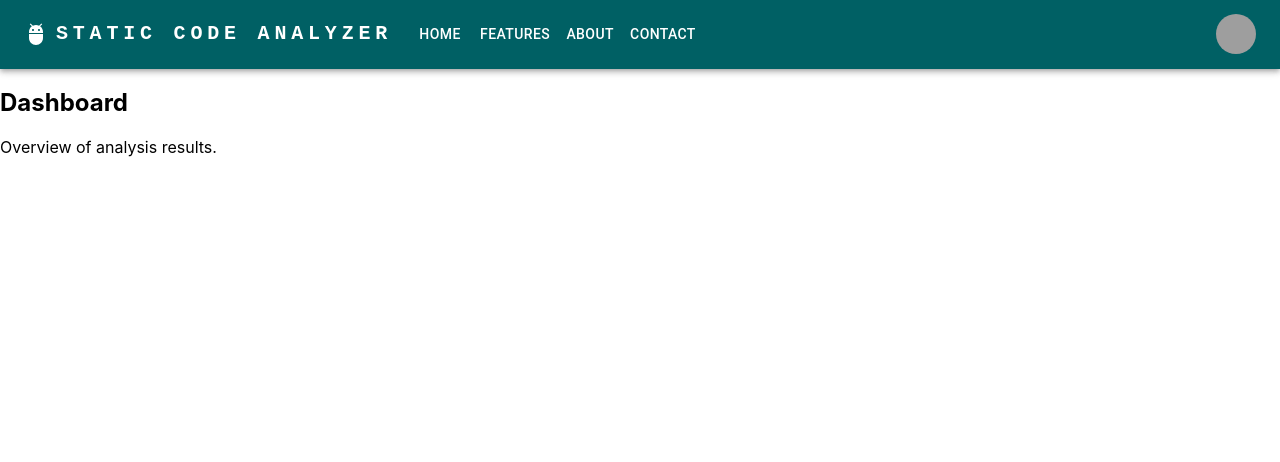
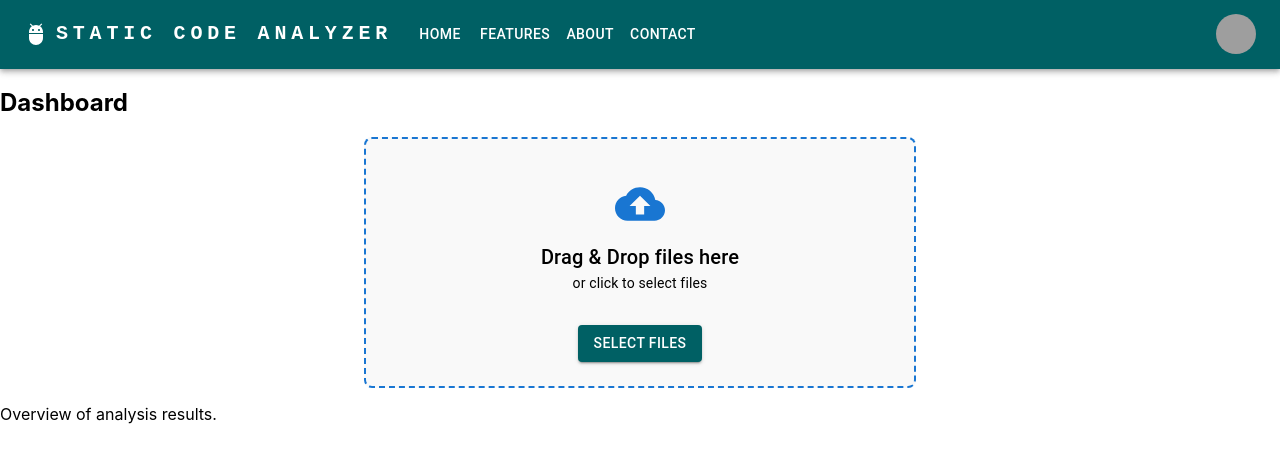
Before and after one commit to K-ANUSHA-RAO/static-code-analysis, a React (Create React App) app in the folder Frontend/UI Code/analyzer-app/: page / in a window 1280 px wide. Shown: the top 462 px of the page. Built offline with nearby package versions, Linux system fonts and the light colour scheme; grey boxes are pictures that could not be loaded.

Commit message:
Added basic fileUpload component

```diff
--- a/Frontend/UI Code/analyzer-app/package.json
+++ b/Frontend/UI Code/analyzer-app/package.json
@@ -10,6 +10,7 @@
     "cra-template": "1.2.0",
     "react": "^19.0.0",
     "react-dom": "^19.0.0",
+    "react-dropzone": "^14.3.5",
     "react-scripts": "5.0.1",
     "web-vitals": "^4.2.4"
   },
--- a/Frontend/UI Code/analyzer-app/src/App.jsx
+++ b/Frontend/UI Code/analyzer-app/src/App.jsx
@@ -1,7 +1,7 @@
 import React from "react";
 import { ThemeProvider } from '@mui/material/styles';
 import theme from './theme';
-import Navbar from "./components/Navbar";
+import Navbar from "./components/Navbar/Navbar";
 import Dashboard from "./pages/Dashboard";
 
 const App = () => {
--- /dev/null
+++ b/Frontend/UI Code/analyzer-app/src/components/FileUploader/FileUploader.jsx
@@ -0,0 +1,60 @@
+import React, { useState } from 'react';
+import { useDropzone } from 'react-dropzone';
+import { Box, Button, Typography, List, ListItem, ListItemText, IconButton } from '@mui/material';
+import CloudUploadIcon from '@mui/icons-material/CloudUpload';
+import DeleteIcon from '@mui/icons-material/Delete';
+
+const FileUploader = ({ onFileUpload }) => {
+  const [files, setFiles] = useState([]);
+
+  const onDrop = (acceptedFiles) => {
+    setFiles(acceptedFiles);
+    if (onFileUpload) {
+      onFileUpload(acceptedFiles);
+    }
+  };
+
+  const { getRootProps, getInputProps } = useDropzone({
+    onDrop,
+    accept: '.png,.jpg,.jpeg,.pdf,.txt', // Customize accepted file types
+    multiple: true,
+  });
+
+  const handleRemove = (fileToRemove) => {
+    setFiles(files.filter(file => file !== fileToRemove));
+  };
+
+  return (
+    <Box sx={{
+      p: 3, border: '2px dashed #1976d2', borderRadius: 2, textAlign: 'center',
+      backgroundColor: '#f9f9f9', width: '100%', maxWidth: 500, mx: 'auto'
+    }}>
+      <Box {...getRootProps()} sx={{ cursor: 'pointer', p: 2 }}>
+        <input {...getInputProps()} />
+        <CloudUploadIcon sx={{ fontSize: 50, color: '#1976d2' }} />
+        <Typography variant="h6" sx={{ mt: 1 }}>Drag & Drop files here</Typography>
+        <Typography variant="body2">or click to select files</Typography>
+      </Box>
+
+      {files.length > 0 && (
+        <List sx={{ mt: 2 }}>
+          {files.map((file, index) => (
+            <ListItem key={index} secondaryAction={
+              <IconButton edge="end" aria-label="delete" onClick={() => handleRemove(file)}>
+                <DeleteIcon />
+              </IconButton>
+            }>
+              <ListItemText primary={file.name} secondary={`${(file.size / 1024).toFixed(2)} KB`} />
+            </ListItem>
+          ))}
+        </List>
+      )}
+
+      <Button variant="contained" sx={{ mt: 2 }} onClick={() => document.querySelector('input[type="file"]').click()}>
+        Select Files
+      </Button>
+    </Box>
+  );
+};
+
+export default FileUploader;
--- a/Frontend/UI Code/analyzer-app/src/pages/Dashboard.jsx
+++ b/Frontend/UI Code/analyzer-app/src/pages/Dashboard.jsx
@@ -1,9 +1,15 @@
 import React from "react";
+import FileUploader from '../components/FileUploader/FileUploader';
+const Dashboard = () => {
 
-const Dashboard = () => {
+  const handleFileUpload = (files) => {
+    console.log('Uploaded Files:', files);
+  };
+
   return (
     <div className="p-4">
       <h2 className="text-2xl font-semibold">Dashboard</h2>
+      <FileUploader onFileUpload={handleFileUpload} />
       <p>Overview of analysis results.</p>
     </div>
   );
```
Also changed, not shown: Frontend/UI Code/analyzer-app/src/components/Navbar/Navbar.jsx (renamed from Frontend/UI Code/analyzer-app/src/components/Navbar.jsx), 1 other file (tests, documents, lock files or other folders).
